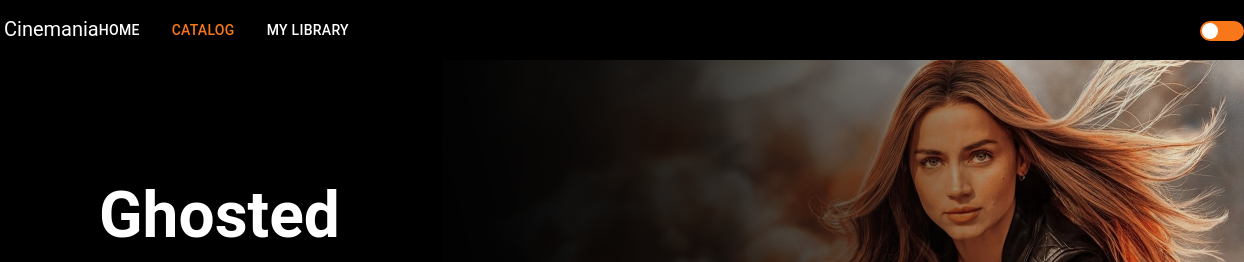
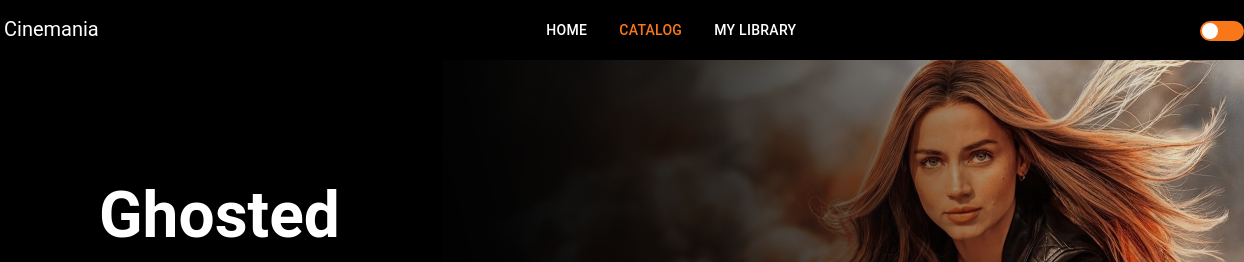
Before and after one commit to JsonWeWon/Cinemania, a plain HTML site: page catalog.html in a window 1280 px wide. Shown: the top 262 px of the page, 36-1280 px from the left. Drawn offline with Linux system fonts and the light colour scheme; no server answers.

Commit message:
Deploying to gh-pages from @ JsonWeWon/Cinemania@73890fb48fd9bb88bdb1c53477c711bc2c96b037 🚀

```diff
--- a/catalog.html
+++ b/catalog.html
@@ -23,7 +23,7 @@
             </a>
 
             <div class="nav-wrapper">
-                <div style="display: flex;  width: 100%; justify-content: space-between;">
+                <div style="display: flex; justify-content: space-between;">
                     <!-- Desktop navigation -->
                     <ul class="nav-list">
                         <li class="nav-item">
```
Also changed, not shown: index.html (+1 -1 lines), mylibrary.html (+1 -1 lines).
